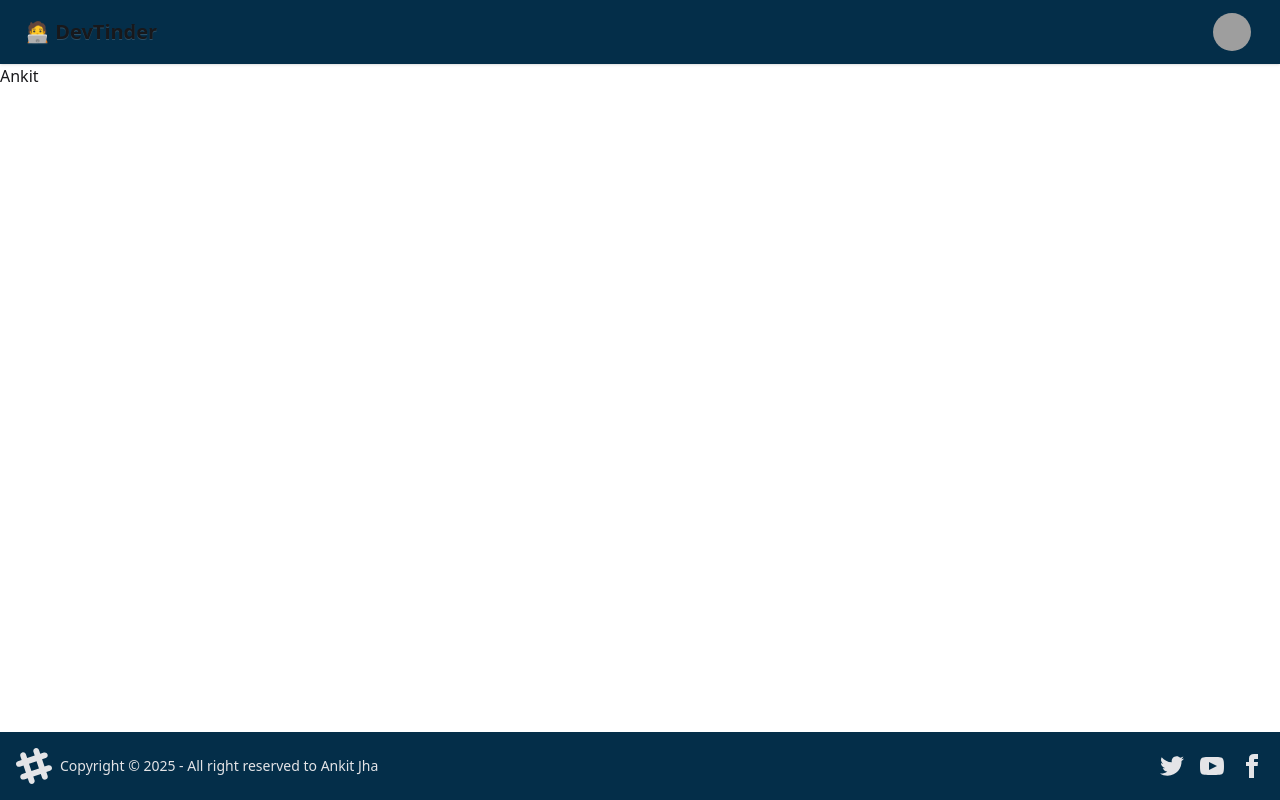
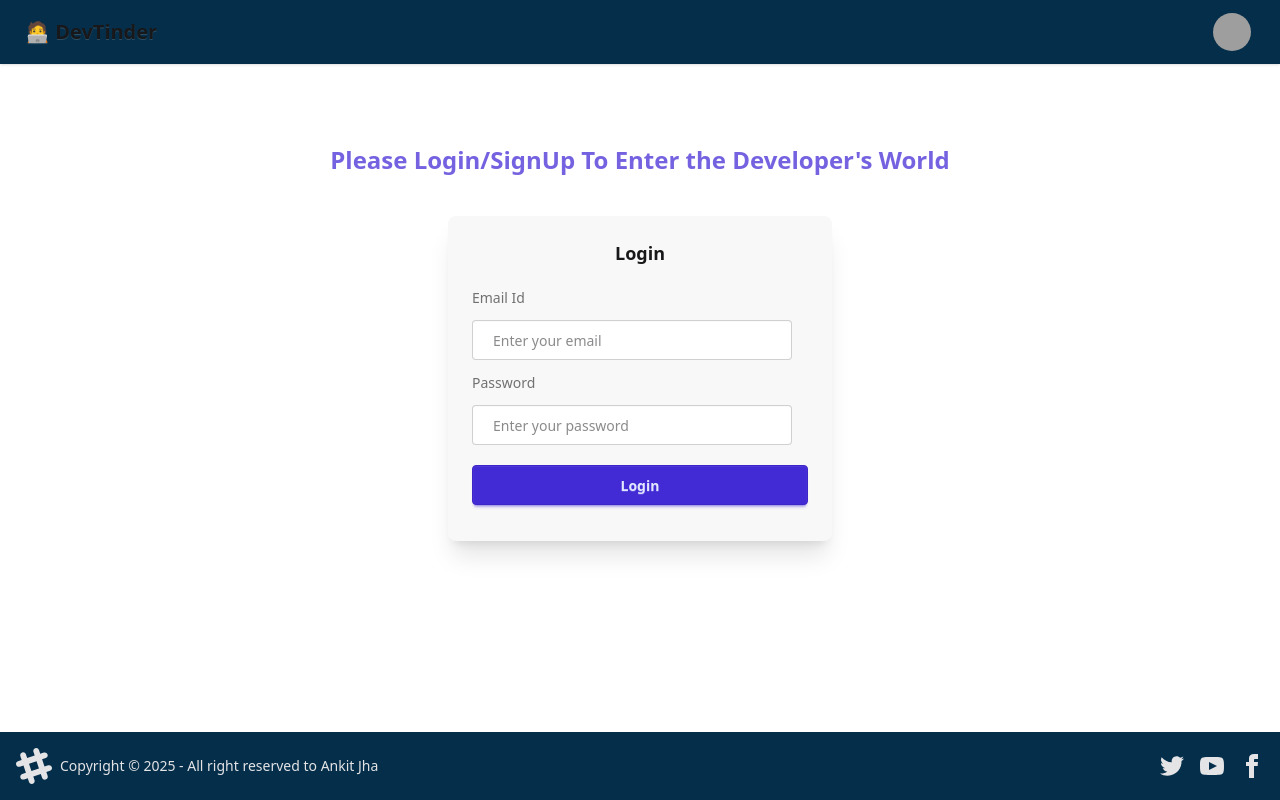
Before and after one commit to ankitjha2307/DevTinder-WEB, a React (Vite) app: page /login in a window 1280 px wide. Built offline with nearby package versions, Linux system fonts and the light colour scheme; grey boxes are pictures that could not be loaded.

Commit message:
Login page

```diff
--- a/index.html
+++ b/index.html
@@ -6,6 +6,7 @@
     <title>DevTinder</title>
   </head>
   <body>
+    <html data-theme="abyss"></html>
     <div id="root"></div>
     <script type="module" src="/src/main.jsx"></script>
   </body>
--- a/src/Login.jsx
+++ b/src/Login.jsx
@@ -1,8 +1,58 @@
-import React from "react";
+import React, { useState } from "react";
 import NavBar from "./NavBar";
 
 const Login = () => {
-  return <div>Ankit</div>;
+  const [emailId, SetEmailId] = useState("");
+  const [password, SetPassword] = useState("");
+
+  return (
+    <div className="flex flex-col items-center my-20">
+      {/* Animated Heading */}
+      <h1 className="text-2xl font-bold mb-10 text-center animate-pulse text-primary">
+        Please Login/SignUp To Enter the Developer's World
+      </h1>
+
+      <div className="card bg-base-200 w-96 shadow-xl">
+        <div className="card-body">
+          <h2 className="card-title justify-center">Login</h2>
+
+          <div className="form ">
+            {/* Email Field */}
+            <label className="form-control w-full max-w-xs mb-4">
+              <div className="label py-3">
+                <span className="label-text">Email Id</span>
+              </div>
+              <input
+                type="text"
+                value={emailId}
+                placeholder="Enter your email"
+                className="input input-bordered px-5 py-3"
+                onChange={(e) => SetEmailId(e.target.value)}
+              />
+            </label>
+
+            {/* Password Field */}
+            <label className="form-control w-full max-w-xs mb-6">
+              <div className="label py-3">
+                <span className="label-text">Password</span>
+              </div>
+              <input
+                type="password"
+                value={password}
+                placeholder="Enter your password"
+                className="input input-bordered px-5 py-3"
+                onChange={(e) => SetEmailId(e.target.value)}
+              />
+            </label>
+          </div>
+
+          <div className="card-actions justify-center my-3">
+            <button className="btn btn-primary w-full">Login</button>
+          </div>
+        </div>
+      </div>
+    </div>
+  );
 };
 
 export default Login;
--- a/src/index.css
+++ b/src/index.css
@@ -1,2 +1,4 @@
 @import "tailwindcss";
-@plugin "daisyui";
+@plugin "daisyui" {
+  themes: light --default, dark --prefersdark;
+}
```
